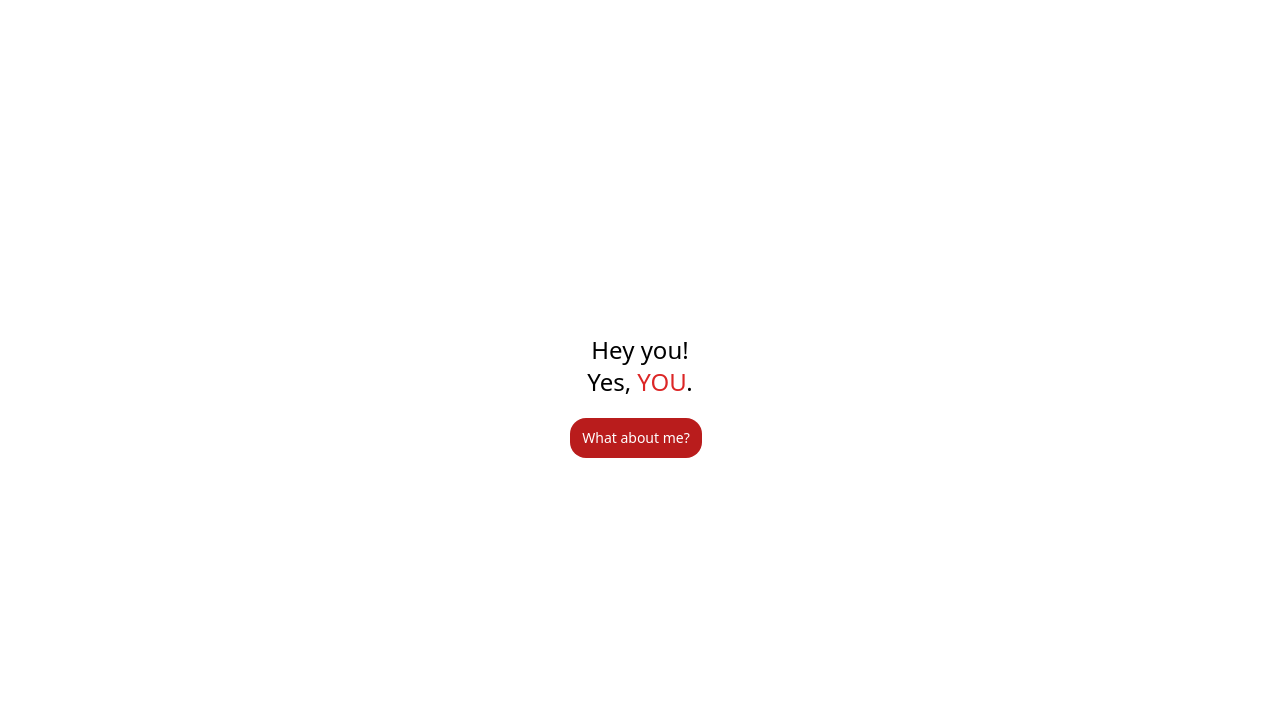
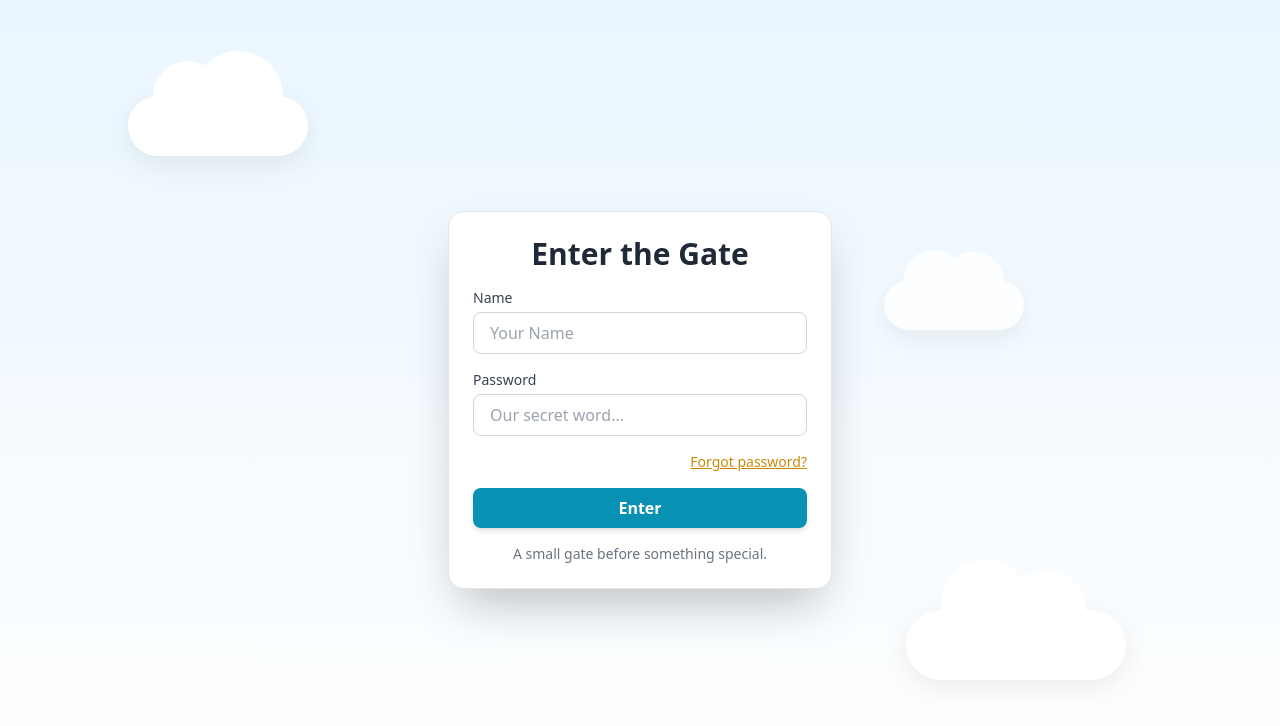
Before and after one commit to kurtthezombie/monet, a Vue app: page / in a window 1280 px wide. Shown: the top 726 px of the page. Built offline with nearby package versions, Linux system fonts and the light colour scheme.

Commit message:
scrap bday layout, create login simulator, draft card layouts

```diff
--- a/src/router/index.js
+++ b/src/router/index.js
@@ -3,6 +3,7 @@ import HomeView from '../views/HomeView.vue'
 import GreetingView from '@/views/GreetingView.vue'
 import LetterView from '@/views/LetterView.vue'
 import PictureView from '@/views/PictureView.vue'
+import ChaptersView from '@/views/ChaptersView.vue'
 
 const router = createRouter({
   history: createWebHistory(import.meta.env.BASE_URL),
@@ -35,6 +36,11 @@ const router = createRouter({
       name: 'picture',
       component: PictureView
     },
+    {
+      path: '/chapters',
+      name: 'chapters',
+      component: ChaptersView
+    },
   ],
 })
 
--- /dev/null
+++ b/src/views/ChaptersView.vue
@@ -0,0 +1,46 @@
+<script setup>
+
+const chapters = [
+  { kicker: 'Prologue', title: 'How We Met', img: 'src/assets/monet-img.jpg' },
+  { kicker: 'Chapter I', title: 'The Build' },
+  { kicker: 'Chapter II', title: 'The Storm' },
+  { kicker: 'Chapter III', title: 'Ordinary, Yet Special' },
+  { kicker: 'Epilogue', title: 'Still Choosing You' },
+];
+
+</script>
+
+<template>
+  <main>
+    <div class="min-h-screen bg-[#f5f7fa] flex items-center justify-center">
+      <div class="flex gap-5 overflow-y-hidden px-8">
+        <div v-for="(chapter, i) in chapters"
+        :key="i"
+        class="group relative w-64 h-[530px] bg-white overflow-hidden flex flex-col justify-end p-6 hover:scale-[1.01] hover:shadow-xl transition cursor-pointer"
+        >
+
+        <div
+          class="absolute inset-0 bg-cover bg-center opacity-10
+           transition duration-300
+           group-hover:opacity-30 group-hover:scale-105"
+          :style="{ backgroundImage: `url(${chapter.img})` }"
+        >
+
+        <div class="absolute inset-0 bg-white/10"></div>
+
+        <!--content-->
+        </div>
+        <div class="relative z-10">
+          <span class="text-xs tracking-wides text-neutral-500 mb-2 uppercase">
+            {{  chapter.kicker  }}
+          </span>
+          <h2 class="text-xl font-bold">
+            {{ chapter.title }}
+          </h2>
+        </div>
+
+        </div>
+      </div>
+    </div>
+  </main>
+</template>
--- a/src/views/HomeView.vue
+++ b/src/views/HomeView.vue
@@ -3,54 +3,124 @@
 import router from '@/router';
 import { onMounted, ref } from 'vue'
 
-const showFirst = ref(false);
-const showSecond = ref(false);
-const showThird = ref(false);
+const isWrong = ref(false);
+const password = ref("");
 
-onMounted(() => {
-  setTimeout(() => {
-    showFirst.value = true;
-    setTimeout(() => {
-      showSecond.value = true;
-      setTimeout(() => {
-        showThird.value = true;
-      }, 2000);
-    }, 3000)
-  }, 3000);
-});
+const showAlert = () => {
+  alert('Clue: Look around the page, beb. cl--');
+}
 
-const nextPage = () => {
-  router.push({ name: 'greetings'});
+const submitForm = () => {
+  const correctPassword = password.value.toLowerCase() === 'clouds';
+
+  if (!correctPassword){
+    isWrong.value = true;
+    return;
+  }
+
+  router.push({ name: 'chapters'});
 }
 
 </script>
 
 <template>
-  <main>
-    <div class="text-2xl flex flex-col justify-center items-center h-screen gap-x-4">
-      <p>Hey you!</p>
-      <Transition>
-        <p v-if="showFirst">Yes, <span class="text-red-600">YOU</span>.</p>
-      </Transition>
-      <div>
-        <Transition>
-          <button @click="nextPage" v-if="showSecond"
-            class="hover:scale-105 hover:shadow-xl hover:shadow-cyan-300 transition duration-200 focus:outline-none text-white bg-red-700 hover:bg-red-500 focus:ring-4 focus:ring-red-300 font-medium rounded-2xl text-sm px-3 py-2.5 me-2 mb-2 mt-5 dark:bg-red-600 dark:hover:bg-red-700 dark:focus:ring-red-900">What
-            about me?</button>
-        </Transition>
+  <main class="min-h-screen relative overflow-hidden grid place-items-center bg-gradient-to-b from-[#eaf6ff] to-white px-4">
+    <!-- Clouds (background only) -->
+    <div class="cloud c1"></div>
+    <div class="cloud c2"></div>
+    <div class="cloud c3"></div>
+
+    <!-- Your existing form/card (unchanged) -->
+    <div class="relative z-10 w-full max-w-sm rounded-2xl bg-white shadow-2xl p-6 border border-gray-200">
+      <div class="flex flex-col gap-4">
+        <h1 class="text-3xl text-center font-semibold text-gray-800">
+          Enter the Gate
+        </h1>
+
+        <div class="flex flex-col">
+          <label class="mb-1 text-sm font-medium text-gray-700">
+            Name
+          </label>
+          <input
+            type="text"
+            placeholder="Your Name"
+            class="w-full rounded-lg border border-gray-300 px-4 py-2 outline-none focus:ring-2 focus:ring-cyan-500 focus:border-cyan-500 transition"
+          />
+        </div>
+
+        <div class="flex flex-col">
+          <label class="mb-1 text-sm font-medium text-gray-700">
+            Password
+          </label>
+          <input
+            type="password"
+            placeholder="Our secret word..."
+            class="w-full rounded-lg border border-gray-300 px-4 py-2 outline-none focus:ring-2 focus:ring-cyan-500 focus:border-cyan-500 transition"
+            v-model="password"
+          />
+        </div>
+
+        <div class="flex justify-end text-sm text-yellow-600">
+          <p @click="showAlert" class="text-yellow-600 underline cursor-pointer hover:text-yellow-500">Forgot password?</p>
+        </div>
+
+        <div class="text-red-500 text-sm text-center" v-if="isWrong">
+          Password is incorrect.
+        </div>
+
+        <button
+          class="w-full rounded-lg bg-cyan-600 px-4 py-2 font-semibold text-white shadow-md hover:bg-cyan-500 active:scale-[0.99] transition"
+          @click="submitForm"
+        >
+          Enter
+        </button>
+
+        <p class="text-center text-sm text-gray-500">
+          A small gate before something special.
+        </p>
       </div>
     </div>
   </main>
 </template>
 
 <style scoped>
-.v-enter-active,
-.v-leave-active {
-  transition: opacity 1s ease;
+/* Cloud base style */
+.cloud{
+  position:absolute;
+  background:#ffffff;
+  border-radius:100px;
+  box-shadow:0 8px 30px rgba(0,0,0,.08);
+  pointer-events:none;
 }
 
-.v-enter-from,
-.v-leave-to {
-  opacity: 0;
+.cloud::before,
+.cloud::after{
+  content:"";
+  position:absolute;
+  background:#ffffff;
+  border-radius:50%;
 }
+
+/* Different cloud shapes */
+.c1{
+  width:180px; height:60px;
+  top:12%; left:10%;
+}
+.c1::before{ width:70px;height:70px;top:-35px;left:25px; }
+.c1::after{ width:90px;height:90px;top:-45px;right:25px; }
+
+.c2{
+  width:220px;height:70px;
+  bottom:15%; right:12%;
+}
+.c2::before{ width:90px;height:90px;top:-50px;left:35px; }
+.c2::after{ width:80px;height:80px;top:-40px;right:40px; }
+
+.c3{
+  width:140px;height:50px;
+  top:35%; right:20%;
+  opacity:.9;
+}
+.c3::before{ width:60px;height:60px;top:-30px;left:20px; }
+.c3::after{ width:60px;height:60px;top:-28px;right:20px; }
 </style>
```
Also changed, not shown: package.json (+6 -1 lines), 1 other file (tests, documents, lock files or other folders).
